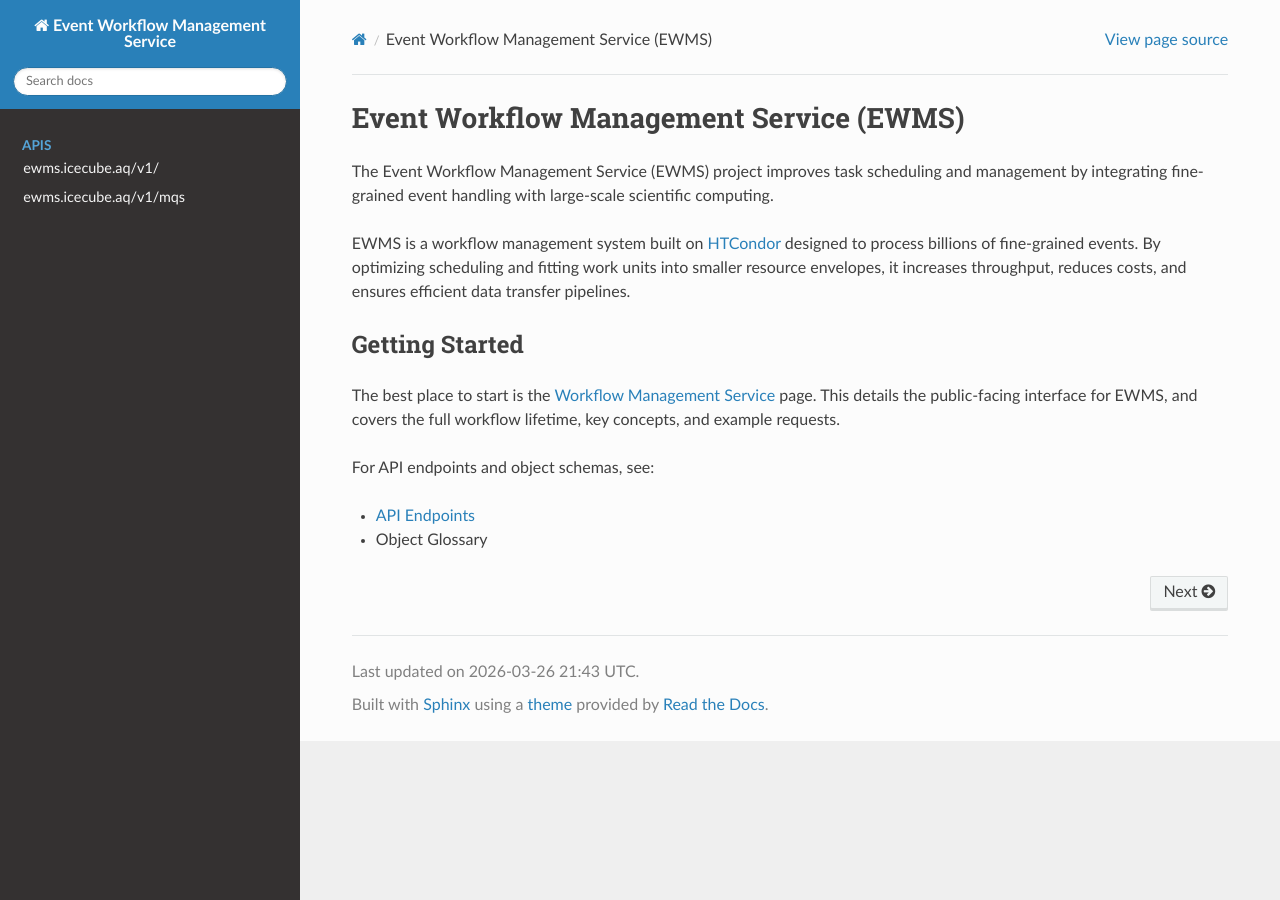
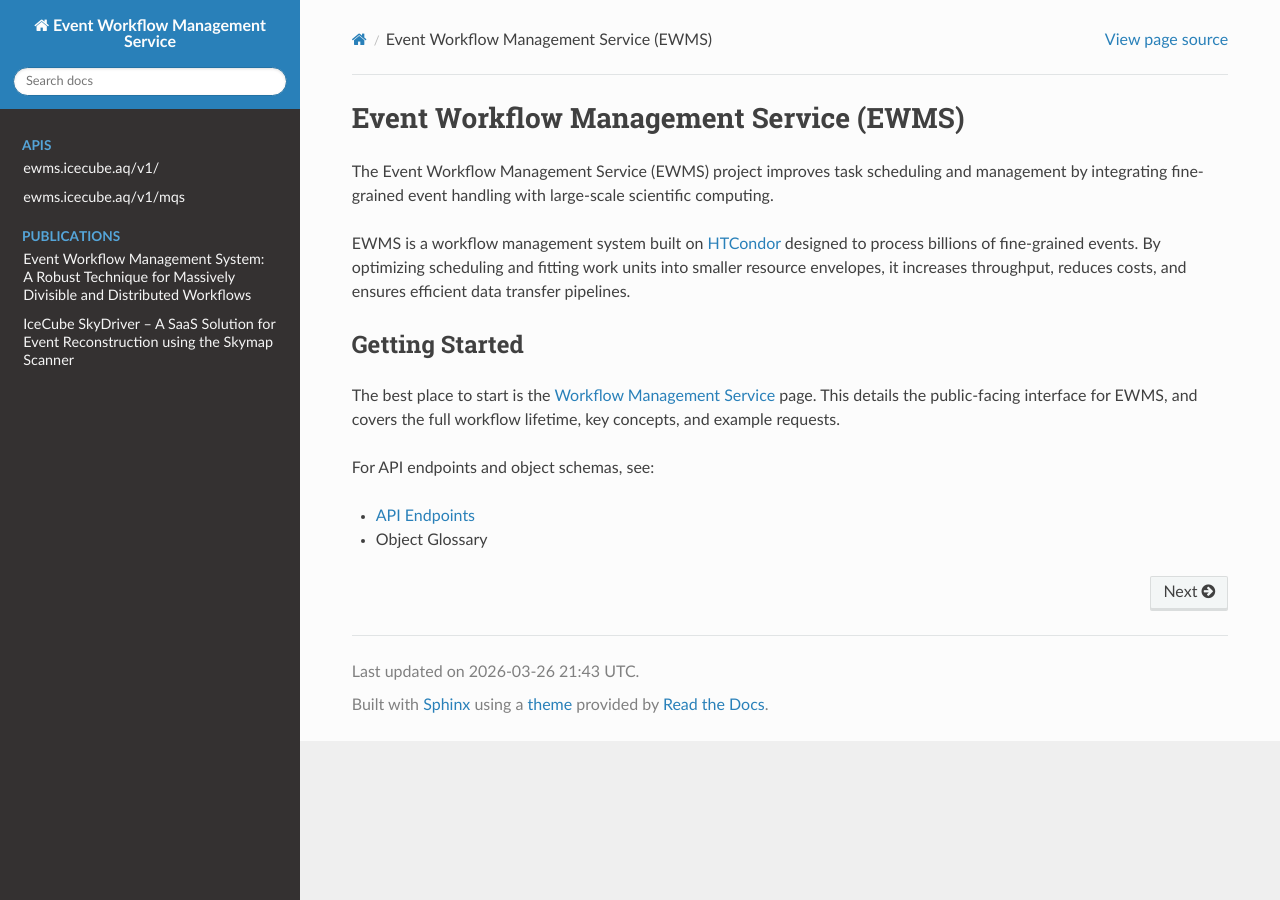
Before and after one commit to Observation-Management-Service/ewms-docs, a Sphinx documentation site: the page built from docs/index.rst, in a window 1280 px wide. Built offline with Sphinx 7.4.7 and the Read the Docs theme 3.1.0, drawn with Linux system fonts in a browser that asks for light colours; pages that are not in the unit, such as notebooks, are missing from menus; some of the changed lines change nothing that is shown.

Commit message:
link publications

```diff
--- a/docs/index.rst
+++ b/docs/index.rst
@@ -1,3 +1,23 @@
+Event Workflow Management Service (EWMS)
+===============
+The Event Workflow Management Service (EWMS) project improves task scheduling and management by integrating fine-grained event handling with large-scale scientific computing.
+
+EWMS is a workflow management system built on `HTCondor <https://htcondor.readthedocs.io/en/latest/>`__ designed to process billions of fine-grained events. By optimizing scheduling and fitting work units into smaller resource envelopes, it increases throughput, reduces costs, and ensures efficient data transfer pipelines.
+
+Getting Started
+----------
+
+The best place to start is the :doc:`Workflow Management Service <services/wms>` page.
+This details the public-facing interface for EWMS, and covers the full workflow lifetime,
+key concepts, and example requests.
+
+For API endpoints and object schemas, see:
+
+- :doc:`API Endpoints <apis/wms>`
+- :doc:`Object Glossary <apis/_generated/wms-objects>`
+
+
+
 .. toctree::
    :hidden:
    :caption: APIs
@@ -27,21 +47,9 @@
    internal/tms
    internal/pilot
 
+.. toctree::
+   :hidden:
+   :caption: Publications
 
-Event Workflow Management Service (EWMS)
-===============
-The Event Workflow Management Service (EWMS) project improves task scheduling and management by integrating fine-grained event handling with large-scale scientific computing.
-
-EWMS is a workflow management system built on `HTCondor <https://htcondor.readthedocs.io/en/latest/>`__ designed to process billions of fine-grained events. By optimizing scheduling and fitting work units into smaller resource envelopes, it increases throughput, reduces costs, and ensures efficient data transfer pipelines.
-
-Getting Started
-----------
-
-The best place to start is the :doc:`Workflow Management Service <services/wms>` page.
-This details the public-facing interface for EWMS, and covers the full workflow lifetime,
-key concepts, and example requests.
-
-For API endpoints and object schemas, see:
-
-- :doc:`API Endpoints <apis/wms>`
-- :doc:`Object Glossary <apis/_generated/wms-objects>`
+   Event Workflow Management System: A Robust Technique for Massively Divisible and Distributed Workflows <https://dl.acm.org/doi/10.1145/3708035.3736051>
+   IceCube SkyDriver – A SaaS Solution for Event Reconstruction using the Skymap Scanner <https://www.epj-conferences.org/articles/epjconf/abs/2024/05/epjconf_chep2024_04023/epjconf_chep2024_04023.html>
```
